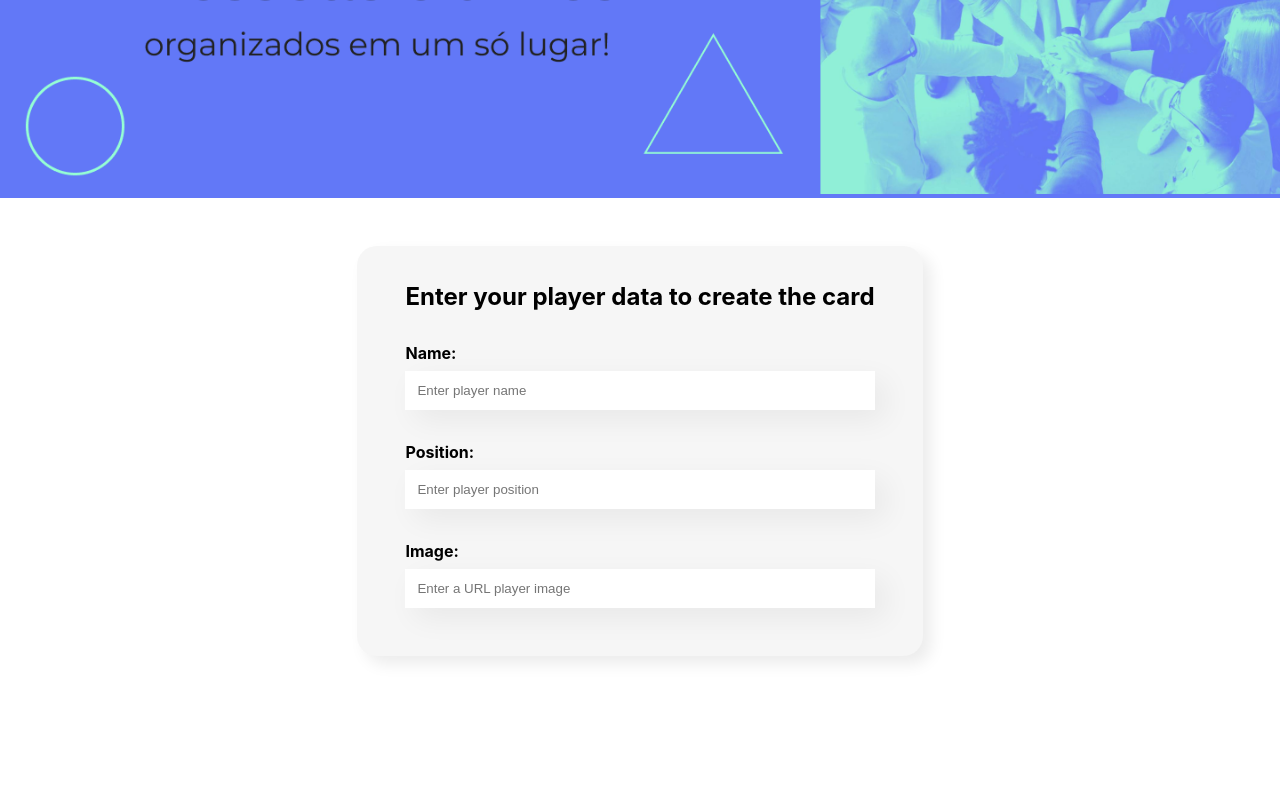
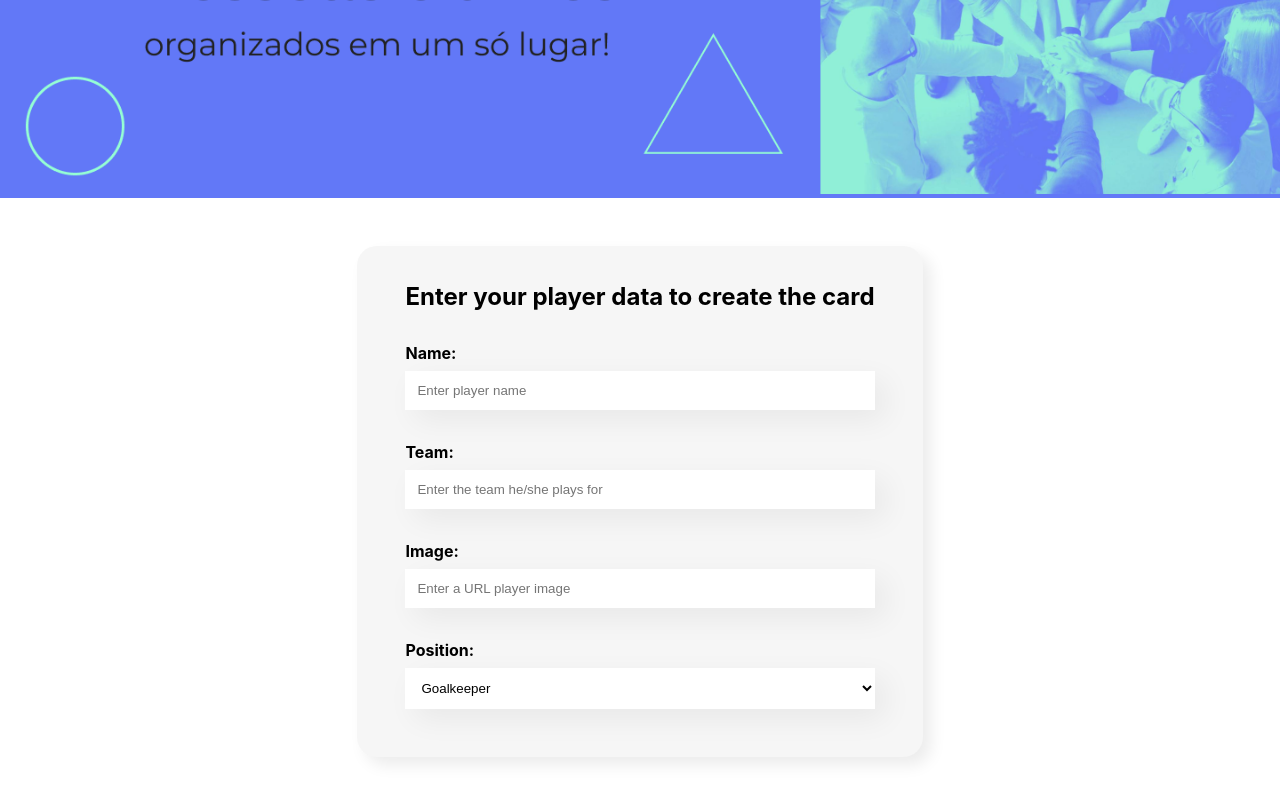
Before and after one commit to devcarolinealmeida/my-team-react, a React (Create React App) app: page / in a window 1280 px wide. Shown: the part 300-1100 px from the top of the page. Before the commit the page ends 1004 px from the top, so only its background shows below. Built offline with nearby package versions, Linux system fonts and the light colour scheme.

Commit message:
add select

```diff
--- a/src/components/Form/Form.jsx
+++ b/src/components/Form/Form.jsx
@@ -1,16 +1,26 @@
 import React from "react";
 import InputText from '../InputText/InputText'
+import Select from "../Select/Select";
 
 import "./Form.css";
 
 const Form = () => {
+
+  const positions = [
+    'Goalkeeper',
+    'Defense',
+    'Midfielders',
+    'Offense',
+  ]
+
   return (
     <section className="container-form">
       <form>
         <h2>Enter your player data to create the card</h2>
         <InputText label="Name:" placeholder="Enter player name" />
-        <InputText label="Position:" placeholder="Enter player position" />
+        <InputText label="Team:" placeholder="Enter the team he/she plays for" />
         <InputText label="Image:" placeholder="Enter a URL player image" />
+        <Select label="Position:" itens={positions}/>
       </form>
     </section>
   );
--- /dev/null
+++ b/src/components/Select/Select.css
@@ -0,0 +1,18 @@
+.select {
+    margin: 2em 0;
+}
+
+.select label {
+    display: block;
+    margin-bottom: .5em;
+    font-weight: bold;
+}
+
+.select select {
+    padding: .9em;
+    background-color: #fff;
+    box-shadow: 10px 10px 30px rgba(0, 0, 0, 0.06);
+    width: 100%;
+    border: none;
+    box-sizing: border-box;
+}
--- /dev/null
+++ b/src/components/Select/Select.jsx
@@ -0,0 +1,15 @@
+import React from 'react';
+import './Select.css'
+
+const Select = (props) => {
+    return (
+        <div className='select'>
+            <label>{props.label}</label>
+            <select>
+                 {props.itens.map(item => <option key={item}>{item}</option>)}
+            </select>
+        </div>
+      );
+}
+
+export default Select;
```
